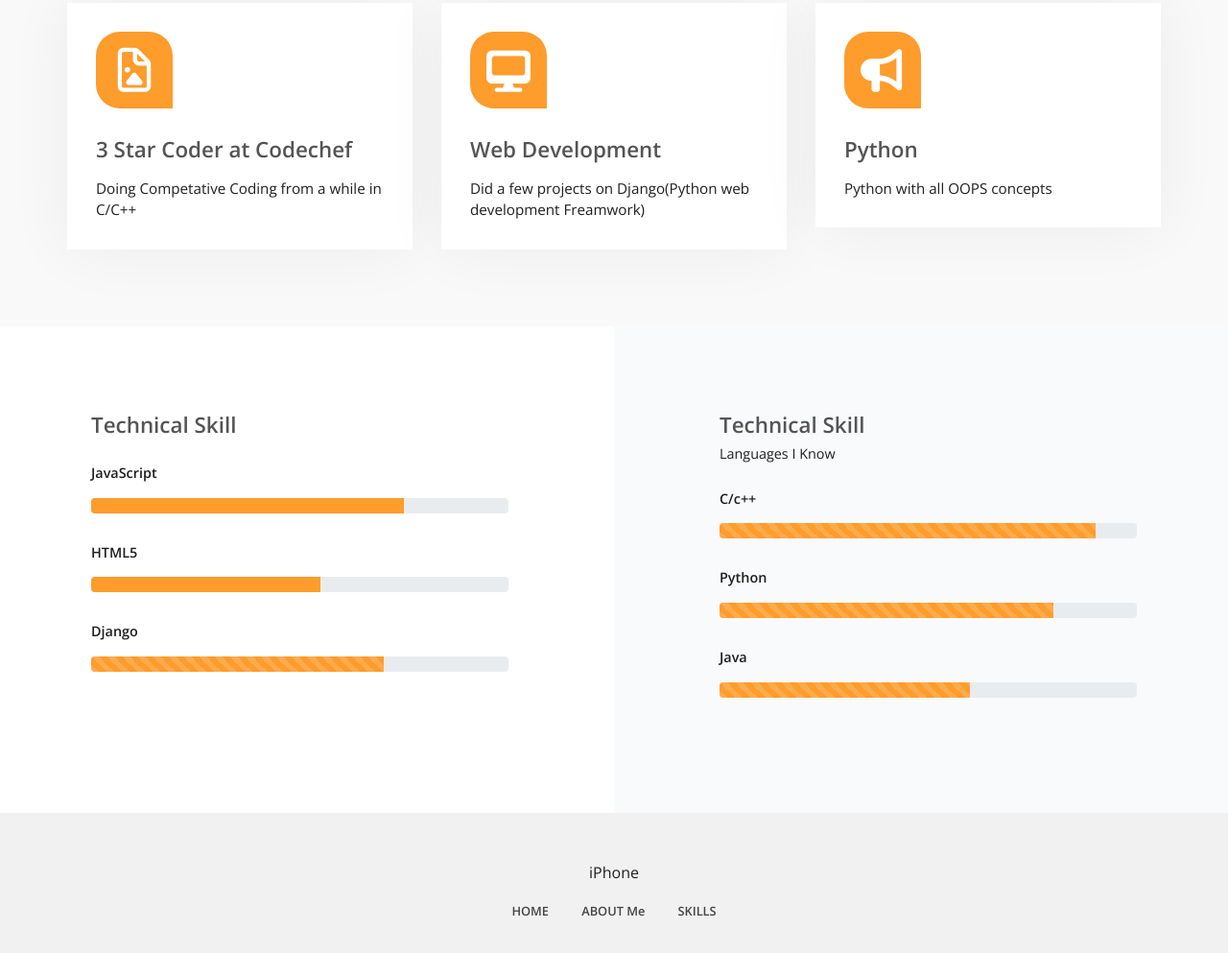
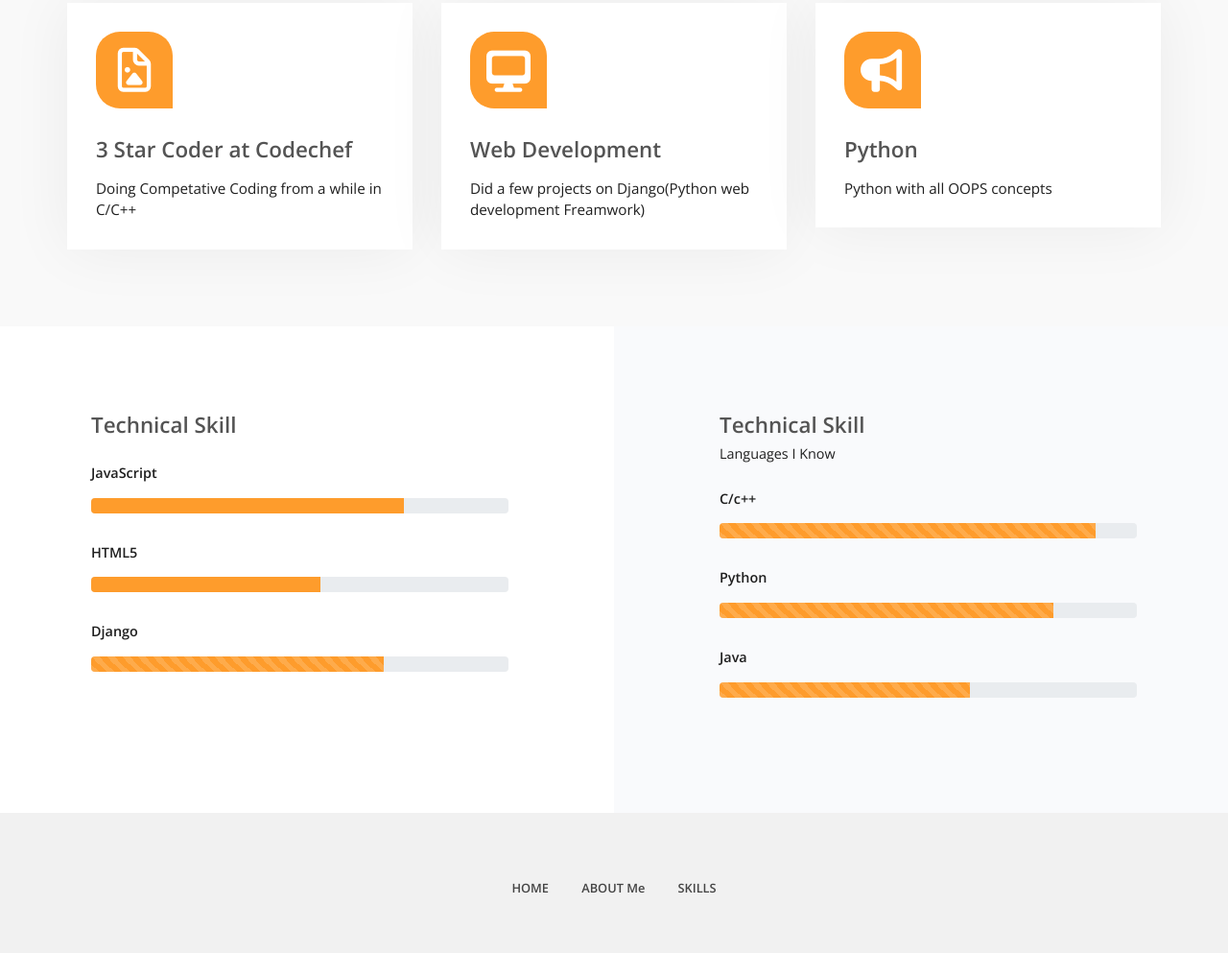
Before and after one commit to SandeepSingle/sandeepsingle.github.io, a plain HTML site: page index.html in a window 1280 px wide. Shown: the part 1318-2311 px from the top of the page at 96% size. Drawn offline with nearby package versions, Linux system fonts and the light colour scheme.

Commit message:
Update index.html

```diff
--- a/index.html
+++ b/index.html
@@ -224,7 +224,6 @@
     <footer class="container-fluid footer">
         <div class="container">
             <div class="row footerro">
-                <span class="tt">iPhone</span>
                 <p>
                     <span><a href="">HOME</a></span>
                     <span><a href="">ABOUT Me</a></span>
```
